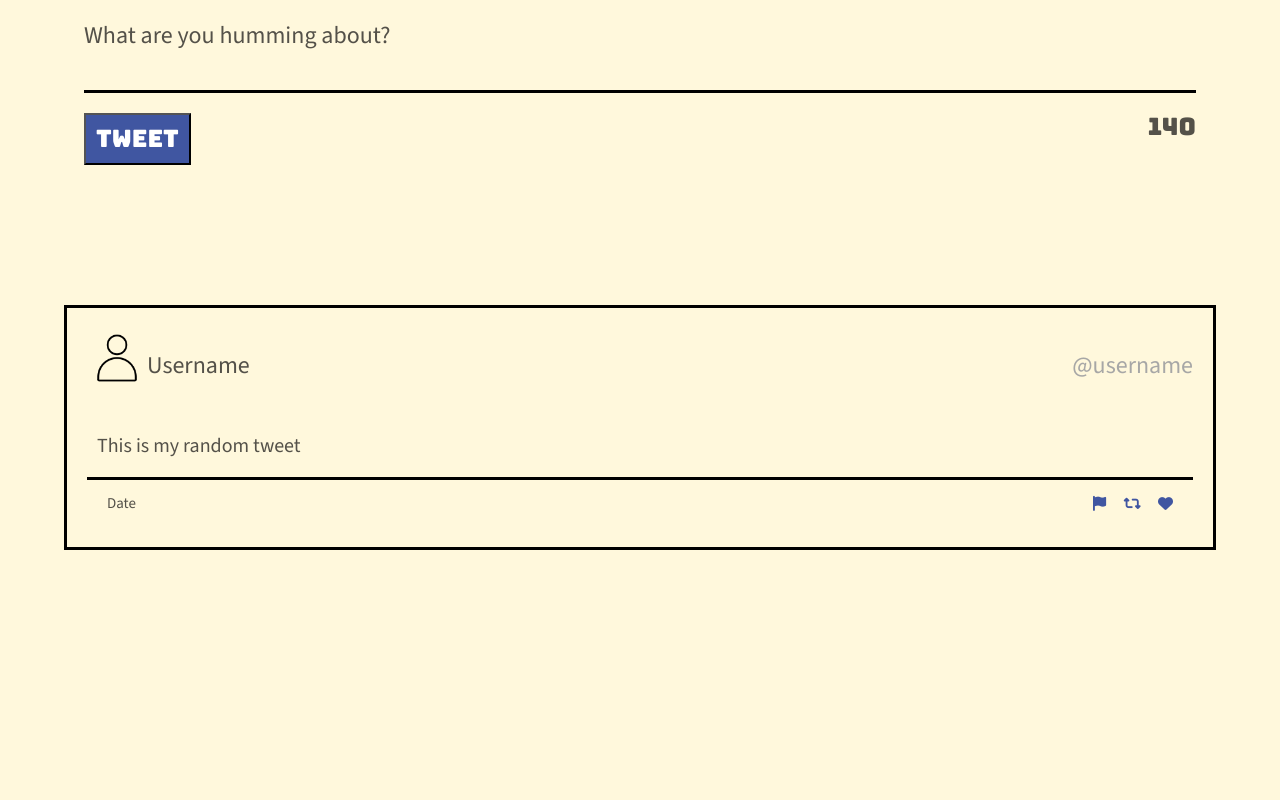
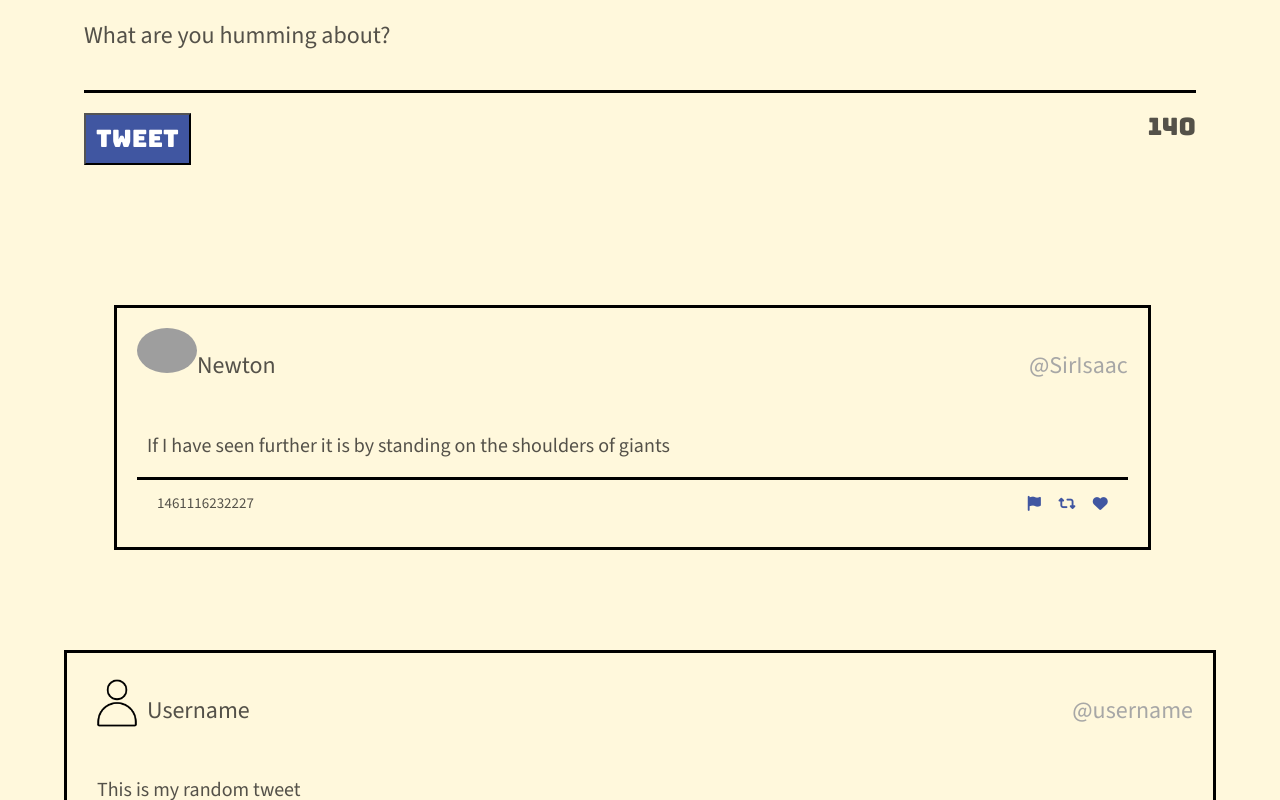
Before and after one commit to TayrineSoares/tweeter, a website: page public/index.html in a window 1280 px wide. Shown: the part 568-1368 px from the top of the page. Before the commit the page ends 1168 px from the top, so only its background shows below. Drawn offline with nearby package versions, Linux system fonts and the light colour scheme; grey boxes are pictures that could not be loaded.

Commit message:
Implement a createTweetElement function

```diff
--- a/public/index.html
+++ b/public/index.html
@@ -69,15 +69,19 @@
         </div>
       </form>
 
+      <section id="tweets-container">
+        <!-- Dynamically created tweets will be appended here -->
+      </section>
+
+      <!-- Hardcoded tweet for reference -->
       <article class="tweet">
         <header>
           <div class="user-info">
             <img src="/images/default-user.png" class="tweet-user-picture" alt="Default User Picture">
             <p>Username</p>
           </div>
-          <p class="username">@username</p>
+          <p class="handle">@username</p>
         </header>
-
 
         <div class="tweet-body">
         <p>This is my random tweet</p>
@@ -90,7 +94,6 @@
             <i class="fa-solid fa-retweet"></i>
             <i class="fa-solid fa-heart"></i>
           </div>
-
         </footer>
       </article>
 
--- a/public/scripts/client.js
+++ b/public/scripts/client.js
@@ -3,3 +3,61 @@
  * jQuery is already loaded
  * Reminder: Use (and do all your DOM work in) jQuery's document ready function
  */
+
+$(document).ready(function() {
+
+function createTweetElement(tweetData) {
+
+  const timestamp = tweetData.created_at;
+
+  // Create the HTML structure for the tweet using template literals
+  const $tweet = $(`
+    <article class="tweet">
+      <header>
+        <div class="user-info">
+          <img src="${tweetData.user.avatars}" class="tweet-user-picture" alt="${tweetData.user.name}'s avatar">
+          <p>${tweetData.user.name}</p>
+        </div>
+        <p class="handle">${tweetData.user.handle}</p>
+      </header>
+
+      <div class="tweet-body">
+        <p>${tweetData.content.text}</p>
+      </div>
+
+      <footer>
+        <p>${timestamp}</p>
+        <div class="tweet-icons">
+          <i class="fa-solid fa-flag"></i>
+          <i class="fa-solid fa-retweet"></i>
+          <i class="fa-solid fa-heart"></i>
+        </div>
+      </footer>
+    </article>
+  `);
+
+  // Return the tweet element
+  return $tweet;
+}
+
+
+// Test / driver code (temporary). Eventually will get this from the server.
+const tweetData = {
+  "user": {
+    "name": "Newton",
+    "avatars": "https://i.imgur.com/73hZDYK.png",
+      "handle": "@SirIsaac"
+    },
+  "content": {
+      "text": "If I have seen further it is by standing on the shoulders of giants"
+    },
+  "created_at": 1461116232227
+}
+
+const $tweet = createTweetElement(tweetData);
+
+// Test / driver code (temporary)
+console.log($tweet); // to see what it looks like
+$('#tweets-container').append($tweet); // to add it to the page so we can make sure it's got all the right elements, classes, etc.
+
+});
--- a/public/styles/tweet.css
+++ b/public/styles/tweet.css
@@ -1,3 +1,7 @@
+#tweets-container {
+  width: 90%;
+}
+
 .tweet {
   display: flex;
   flex-direction: column;
@@ -33,7 +37,7 @@
   border-radius: 50%; /* Optional: Makes the image circular */
 }
 
-.username {
+.handle {
   display: flex;
   align-items: flex-end;
   color: rgba(165, 165, 165, 0.973)
--- a/server/data-files/initial-tweets.json
+++ b/server/data-files/initial-tweets.json
@@ -8,7 +8,7 @@
     "content": {
       "text": "If I have seen further it is by standing on the shoulders of giants"
     },
-    "created_at": 1734372908444
+    "created_at": 1734381906275
   },
   {
     "user": {
@@ -19,6 +19,6 @@
     "content": {
       "text": "Je pense , donc je suis"
     },
-    "created_at": 1734459308444
+    "created_at": 1734468306275
   }
 ]
```
